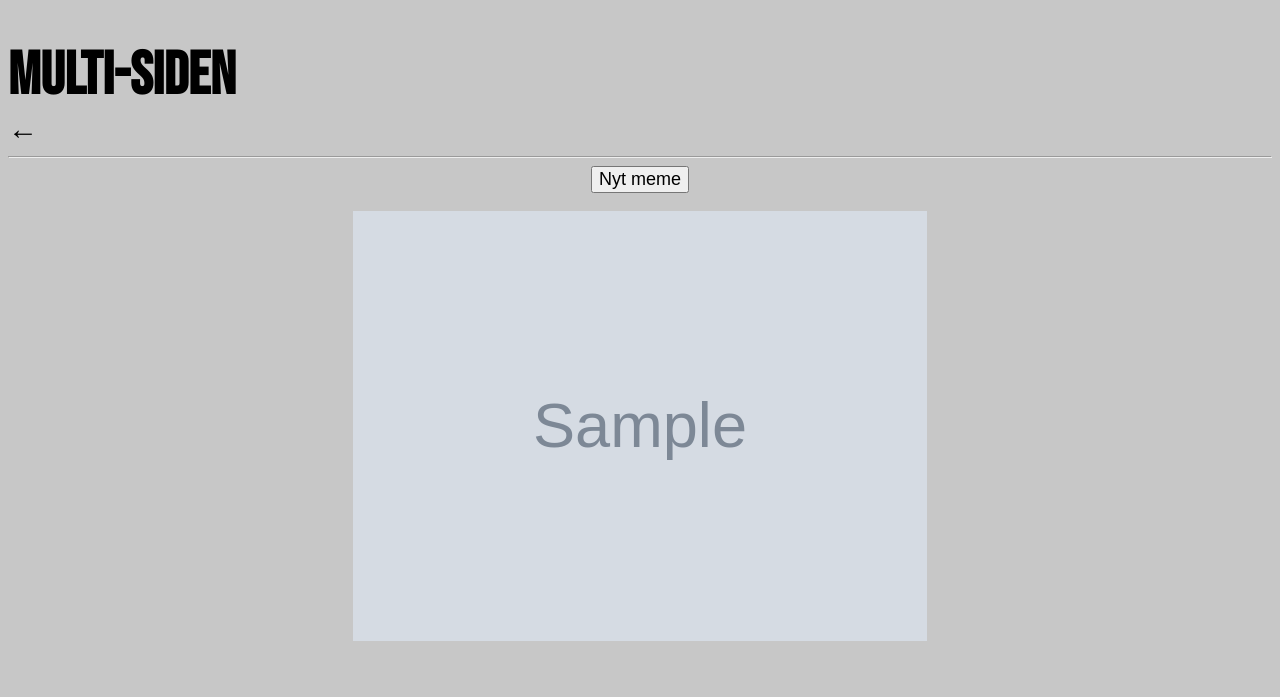
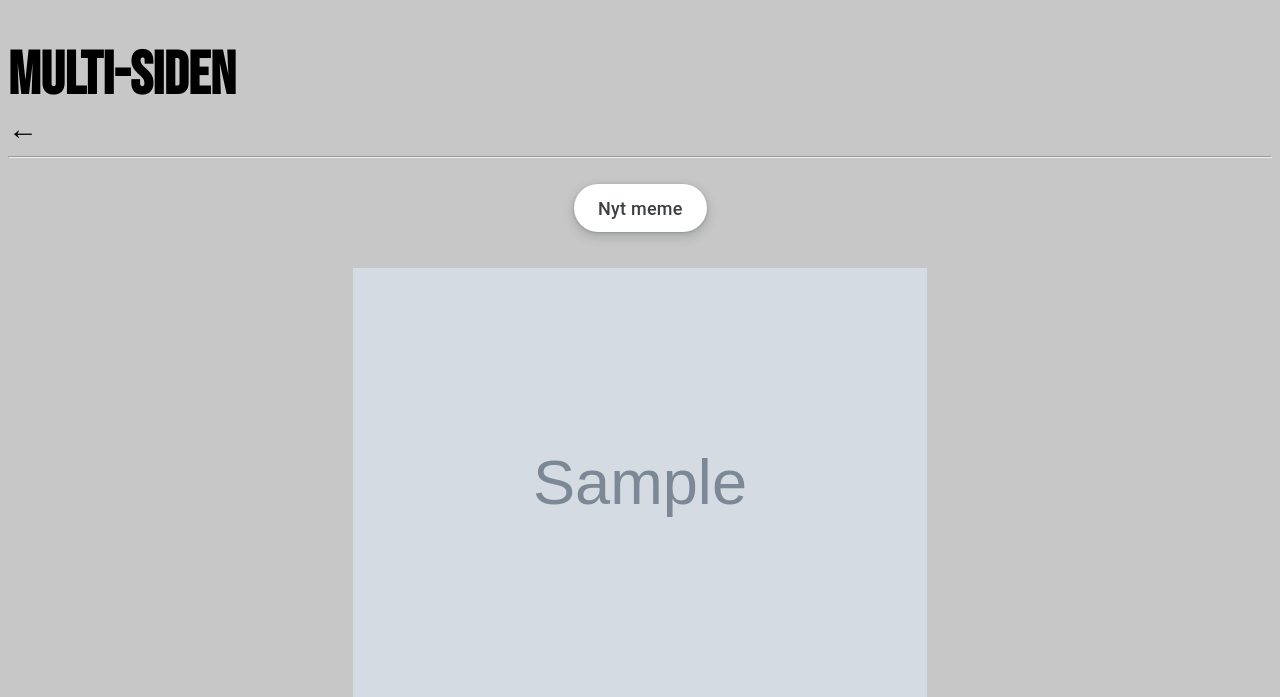
Before and after one commit to jasonj06/multi_siden, a Flask app: template templates/random_meme.html in a window 1280 px wide. Shown: the top 697 px of the page. Run offline with Flask 3, Linux system fonts and the light colour scheme; the template is opened without the code that fills it: most values are stand-ins (such as "Sample title", 1, 10 or a date in 2020); grey boxes marked "Sample" are stand-in pictures.

Commit message:
Add new button design

```diff
--- a/static/style.css
+++ b/static/style.css
@@ -88,3 +88,73 @@ body {
 .meme_generator .meme_author {
   margin: 8px;
 }
+
+/* CSS */
+.button-17 {
+  align-items: center;
+  appearance: none;
+  background-color: #fff;
+  border-radius: 24px;
+  border-style: none;
+  box-shadow: rgba(0, 0, 0, .2) 0 3px 5px -1px,rgba(0, 0, 0, .14) 0 6px 10px 0,rgba(0, 0, 0, .12) 0 1px 18px 0;
+  box-sizing: border-box;
+  color: #3c4043;
+  cursor: pointer;
+  display: inline-flex;
+  fill: currentcolor;
+  font-family: "Google Sans",Roboto,Arial,sans-serif;
+  font-size: 18px;
+  font-weight: 500;
+  height: 48px;
+  justify-content: center;
+  letter-spacing: .25px;
+  line-height: normal;
+  max-width: 100%;
+  overflow: visible;
+  padding: 2px 24px;
+  position: relative;
+  text-align: center;
+  text-transform: none;
+  transition: box-shadow 280ms cubic-bezier(.4, 0, .2, 1),opacity 15ms linear 30ms,transform 270ms cubic-bezier(0, 0, .2, 1) 0ms;
+  user-select: none;
+  -webkit-user-select: none;
+  touch-action: manipulation;
+  width: auto;
+  will-change: transform,opacity;
+  z-index: 0;
+}
+
+.button-17:hover {
+  background: #F6F9FE;
+  color: #174ea6;
+}
+
+.button-17:active {
+  box-shadow: 0 4px 4px 0 rgb(60 64 67 / 30%), 0 8px 12px 6px rgb(60 64 67 / 15%);
+  outline: none;
+}
+
+.button-17:focus {
+  outline: none;
+  border: 2px solid #4285f4;
+}
+
+.button-17:not(:disabled) {
+  box-shadow: rgba(60, 64, 67, .3) 0 1px 3px 0, rgba(60, 64, 67, .15) 0 4px 8px 3px;
+}
+
+.button-17:not(:disabled):hover {
+  box-shadow: rgba(60, 64, 67, .3) 0 2px 3px 0, rgba(60, 64, 67, .15) 0 6px 10px 4px;
+}
+
+.button-17:not(:disabled):focus {
+  box-shadow: rgba(60, 64, 67, .3) 0 1px 3px 0, rgba(60, 64, 67, .15) 0 4px 8px 3px;
+}
+
+.button-17:not(:disabled):active {
+  box-shadow: rgba(60, 64, 67, .3) 0 4px 4px 0, rgba(60, 64, 67, .15) 0 8px 12px 6px;
+}
+
+.button-17:disabled {
+  box-shadow: rgba(60, 64, 67, .3) 0 1px 3px 0, rgba(60, 64, 67, .15) 0 4px 8px 3px;
+}
--- a/templates/random_meme.html
+++ b/templates/random_meme.html
@@ -3,8 +3,10 @@
 {% block content %}
 
 <div class="meme_generator">
+    <br>
     <a href="random_meme">
-    <button class="generate_meme_btn">Nyt meme</button>
+        <button class="button-17" role="button">Nyt meme</button>
+        <br>
     </a>
     <br><br>
     <img src="{{ meme_picture }}"/>
```
